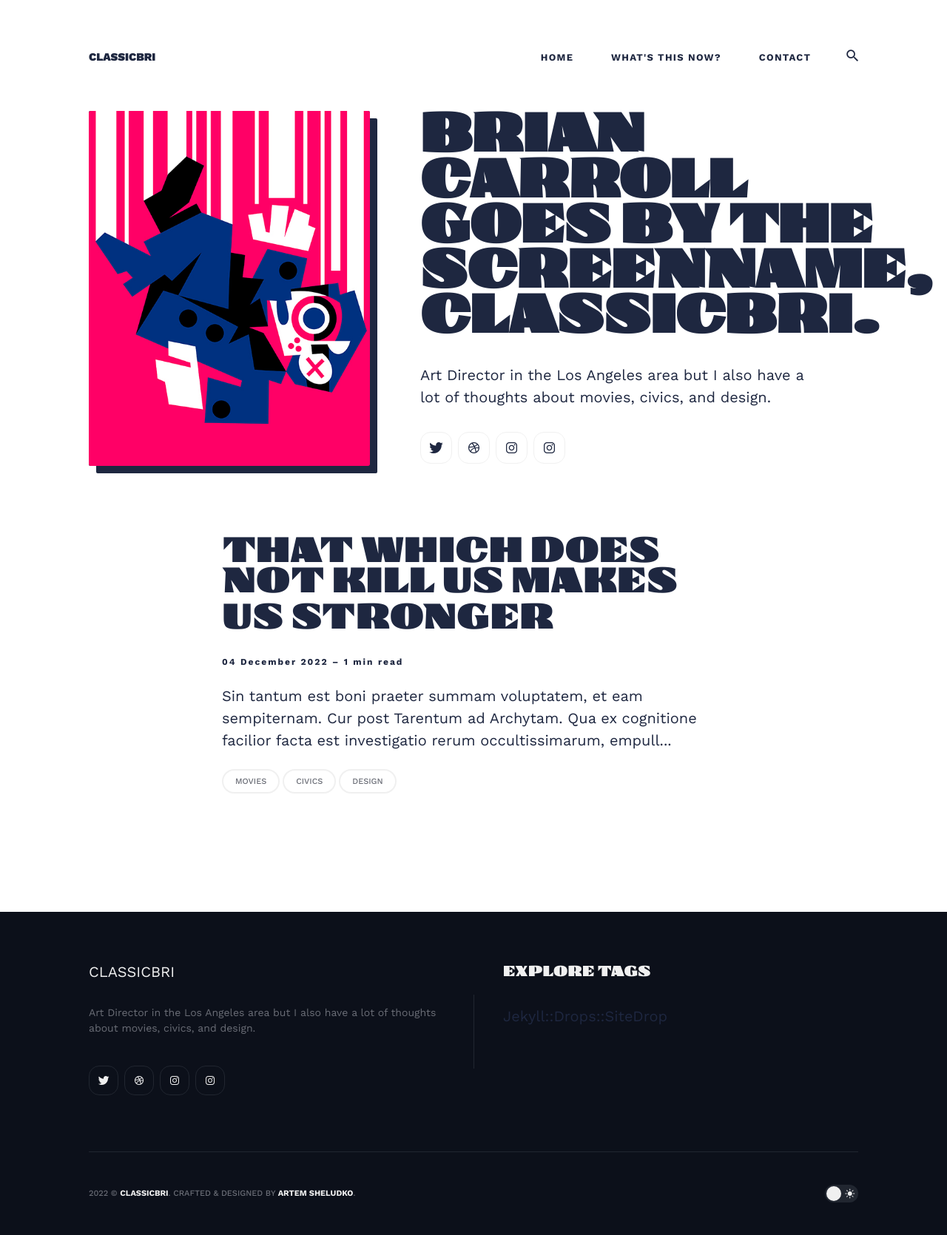
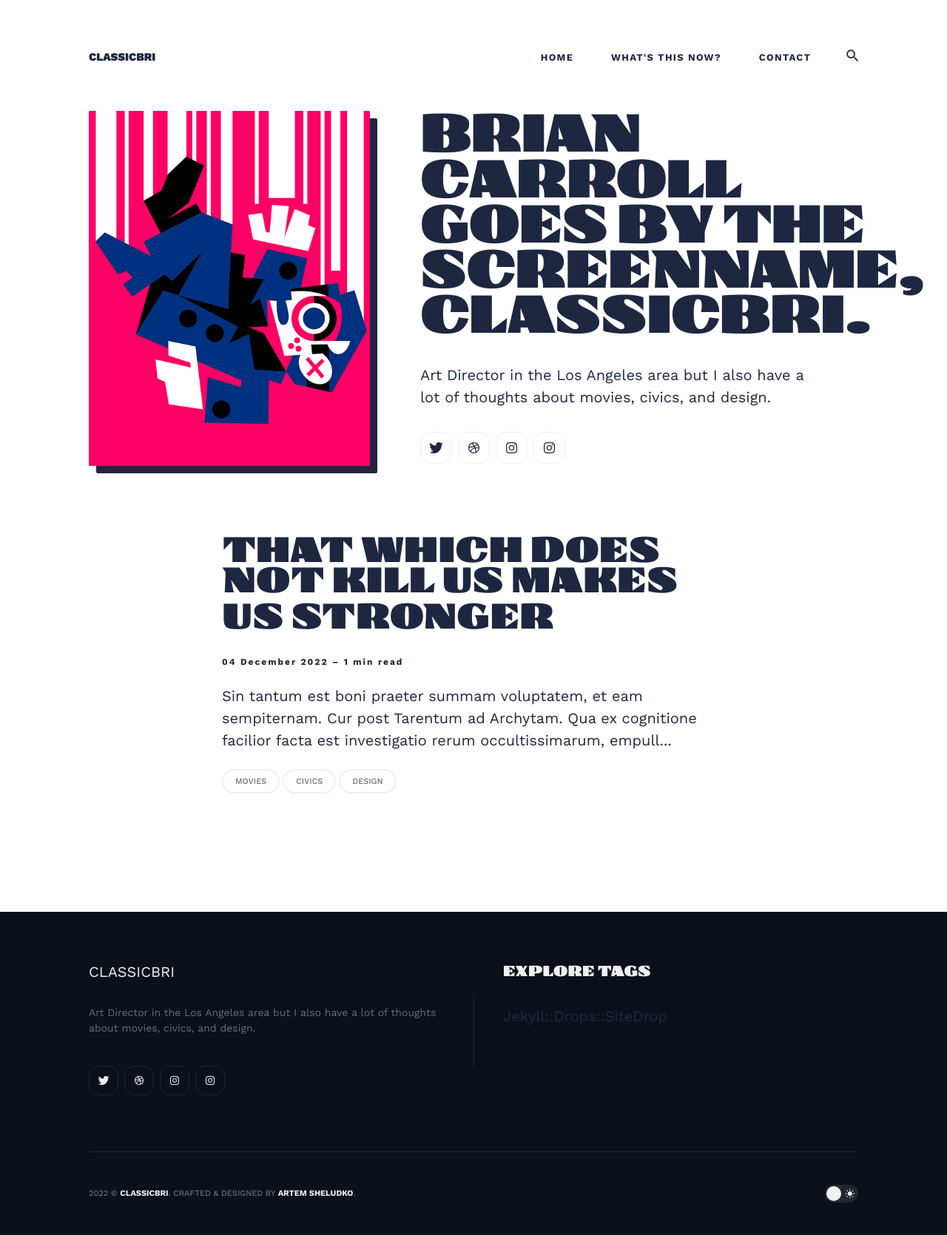
Before and after one commit to classicbri/classicbri.github.io, a Jekyll site: the page built from index.html, in a window 1280 px wide. Shown: the whole page at 74% size. Built offline with Jekyll 4.4.1, drawn with Linux system fonts in a browser that asks for light colours; nearby versions of some CDN libraries; the list of posts is cut into pages by our own code.

Commit message:
typofix okigotit1

```diff
--- a/_includes/header.html
+++ b/_includes/header.html
@@ -1,6 +1,6 @@
 <!-- begin header -->
 <header class="header">
-  <link rel="stylesheet" href="newmoney.css" type="text/css" charset="utf-8" />
+  <link rel="stylesheet" href="http://www.classicbri.com/newmoney.css" type="text/css" charset="utf-8" />
 
   <div class="container">
     <div class="row">
--- a/_sass/2-base/_base.scss
+++ b/_sass/2-base/_base.scss
@@ -74,7 +74,7 @@
   position: relative;
   padding: 68px 0;
   margin: 68px -130px;
-  font-size: 44px;
+  font-size: 36px;
   line-height: 1;
   font-weight: 900;
   font-style: italic;
--- a/_sass/3-modules/_hero.scss
+++ b/_sass/3-modules/_hero.scss
@@ -87,8 +87,8 @@
     margin-bottom: 32px;
     font-size: 72px;
     line-height: .85em;
-    font-weight: 900;
-    letter-spacing: -1px;
+    font-weight: 400;
+    letter-spacing: -2px;
     text-transform: uppercase;
     color: var(--heading-font-color);
 
```
Also changed, not shown: images/04-1.jpg, 11 other files.
